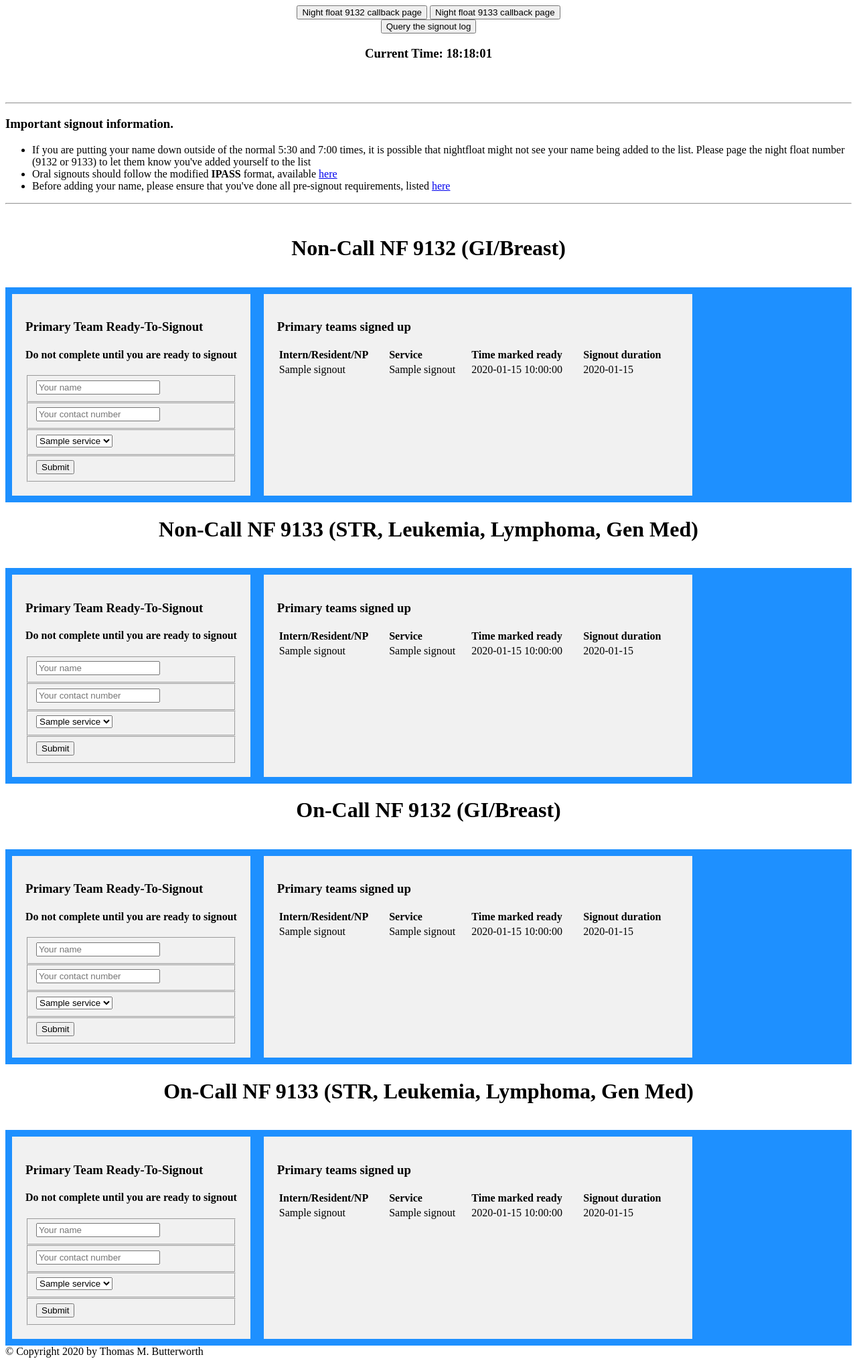
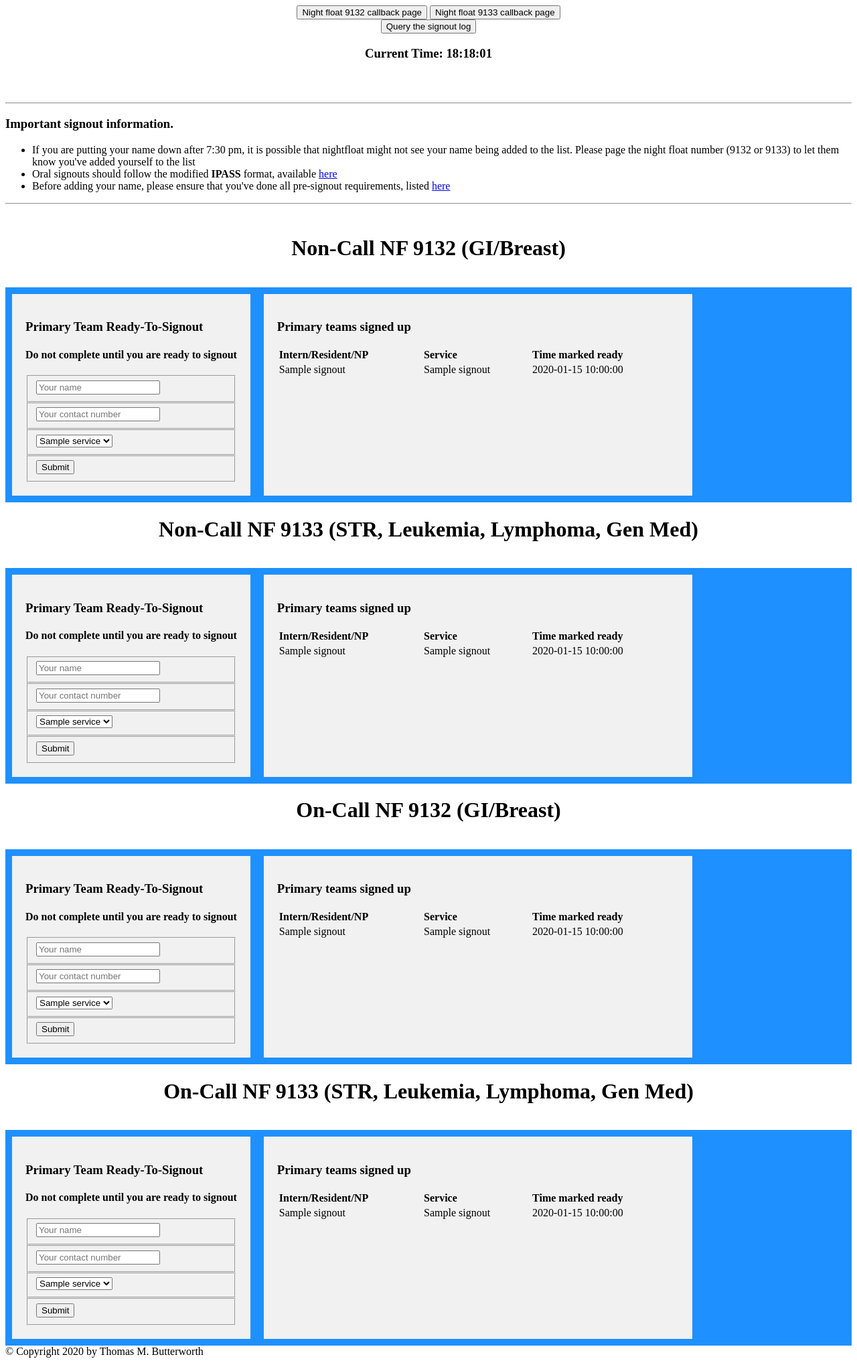
Before and after one commit to rosenbergdm/signout, a Flask app: page /submission in a window 1280 px wide. Shown: the whole page at 67% size. Run offline with Flask 2, Linux system fonts and the light colour scheme; a database or web service that is not in the repository returns one stand-in record (values such as "Sample title"); parts of the project's set-up code (start-up, migrations or seed data) failed here and were passed over; some libraries are stand-ins or nearby versions.

Commit message:
minor v0.2 changes requested by chiefs

```diff
--- a/templates/submission.html
+++ b/templates/submission.html
@@ -19,7 +19,7 @@
 <hr>
 <h3>Important signout information.</h3>
 <ul>
-  <li>If you are putting your name down outside of the normal 5:30 and 7:00 times, it is possible that nightfloat might not see your name being added to the list.  Please page the night float number (9132 or 9133) to let them know you've added yourself to the list</li>
+  <li>If you are putting your name down after 7:30 pm, it is possible that nightfloat might not see your name being added to the list.  Please page the night float number (9132 or 9133) to let them know you've added yourself to the list</li>
   <li>Oral signouts should follow the modified <strong>IPASS</strong> format, available <a href="/static/mskcc_ipass.pdf">here</a></li>
   <li>Before adding your name, please ensure that you've done all pre-signout requirements, listed <a href="/static/pre_signout_checklist.pdf">here</a></li>
 </ul>
@@ -60,14 +60,14 @@
           <th>Intern/Resident/NP</th>
           <th>Service</th>
           <th>Time marked ready</th>
-          <th>Signout duration</th>
+          <!-- <th>Signout duration</th> -->
         </tr>
         {% for intern in noncall_solid_interns %}
         <tr style="color:{{ intern.fgcolor }}">
           <td>{{ intern.intern_name|striptags }}</td>
           <td>{{ intern.name }}</td>
           <td>{{ intern.addtime }}</td>
-          <td>{{ intern.elapsedtime }}</td>
+          <!-- <td>{{ intern.elapsedtime }}</td> -->
         </tr>
         {% endfor %}
       </table>
@@ -108,14 +108,14 @@
           <th>Intern/Resident/NP</th>
           <th>Service</th>
           <th>Time marked ready</th>
-          <th>Signout duration</th>
+          <!-- <th>Signout duration</th> -->
         </tr>
         {% for intern in noncall_liquid_interns %}
         <tr style="color:{{ intern.fgcolor }}">
           <td>{{ intern.intern_name|striptags }}</td>
           <td>{{ intern.name }}</td>
           <td>{{ intern.addtime }}</td>
-          <td>{{ intern.elapsedtime }}</td>
+          <!-- <td>{{ intern.elapsedtime }}</td> -->
         </tr>
         {% endfor %}
       </table>
@@ -157,14 +157,14 @@
           <th>Intern/Resident/NP</th>
           <th>Service</th>
           <th>Time marked ready</th>
-          <th>Signout duration</th>
+          <!-- <th>Signout duration</th> -->
         </tr>
         {% for intern in call_solid_interns %}
         <tr style="color:{{ intern.fgcolor }}">
           <td>{{ intern.intern_name|striptags }}</td>
           <td>{{ intern.name }}</td>
           <td>{{ intern.addtime }}</td>
-          <td>{{ intern.elapsedtime }}</td>
+          <!-- <td>{{ intern.elapsedtime }}</td> -->
         </tr>
         {% endfor %}
       </table>
@@ -206,14 +206,14 @@
           <th>Intern/Resident/NP</th>
           <th>Service</th>
           <th>Time marked ready</th>
-          <th>Signout duration</th>
+          <!-- <th>Signout duration</th> -->
         </tr>
         {% for intern in call_liquid_interns %}
         <tr style="color:{{ intern.fgcolor }}">
           <td>{{ intern.intern_name|striptags }}</td>
           <td>{{ intern.name }}</td>
           <td>{{ intern.addtime }}</td>
-          <td>{{ intern.elapsedtime }}</td>
+          <!-- <td>{{ intern.elapsedtime }}</td> -->
         </tr>
         {% endfor %}
       </table>
```
Also changed, not shown: templates/submission_weekend.html (+5 -5 lines).
